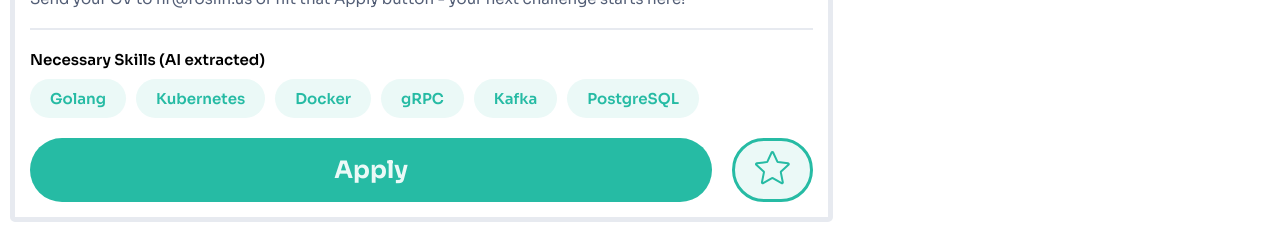
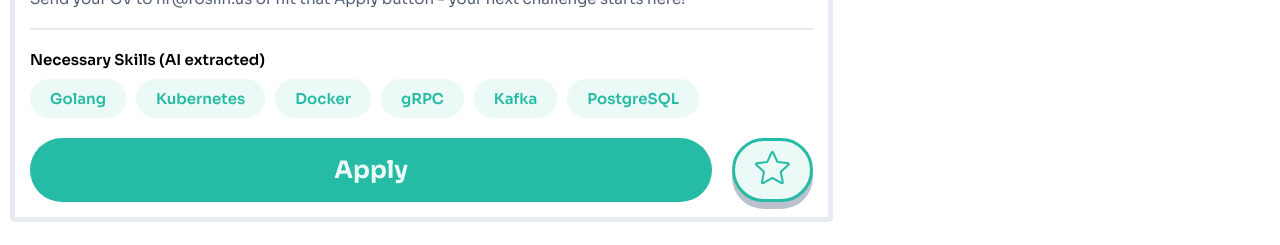
Before and after one commit to KyronPomidor/CVision, a React (Vite) app in the folder front/: page /jobs/1 in a window 1280 px wide. Shown: the part 1660-1905 px from the top of the page. Built offline with nearby package versions, Linux system fonts and the light colour scheme; no server answers.

Commit message:
make favorite button pretty and interactable

```diff
--- a/front/src/pages/JobPostingPage/components/JobDescription/JobDescription.jsx
+++ b/front/src/pages/JobPostingPage/components/JobDescription/JobDescription.jsx
@@ -1,8 +1,12 @@
+import { useState } from "react";
+
 import styles from "./JobDescription.module.css";
 import typography from "../../../../Typography.module.css";
 import Star from "../../../../assets/star-logo.svg?react";
 
 function JobDescription({ className='', skills, description, ...props }) {
+  const [isFavorite, setIsFavorite] = useState(false);
+
   return (
     <div className={`${className} ${styles.container}`} {...props}>
       <h2 className={typography.heading2}>Job Description</h2>
@@ -23,7 +27,13 @@ function JobDescription({ className='', skills, description, ...props }) {
       </div>
       <div className={styles.buttonRow}>
         <button className={`${typography.heading2} ${styles.apply}`}>Apply</button>
-        <button className={styles.favorite}>
+        <button
+          type="button"
+          className={`${styles.favorite} ${isFavorite ? styles.favoriteActive : ''}`}
+          onClick={() => setIsFavorite((prev) => !prev)}
+          aria-pressed={isFavorite}
+          aria-label={isFavorite ? "Remove from favorites" : "Add to favorites"}
+        >
             <Star className={styles.starLogo}/>
         </button>
       </div>
--- a/front/src/pages/JobPostingPage/components/JobDescription/JobDescription.module.css
+++ b/front/src/pages/JobPostingPage/components/JobDescription/JobDescription.module.css
@@ -52,6 +52,18 @@
     border: var(--border-weight-light) solid var(--color-primary);
     border-radius: 999px;
     padding: 10px 20px;
+
+    box-shadow: 0 7px var(--color-text-muted);
+}
+
+.favorite:active,
+.favorite[aria-pressed="true"] {
+    transform: translateY(4px);
+    box-shadow: 0 3px var(--color-text-muted);
+ }
+
+.favorite[aria-pressed="true"] .starLogo {
+    fill: var(--color-primary);
 }
 
 .starLogo {
```
